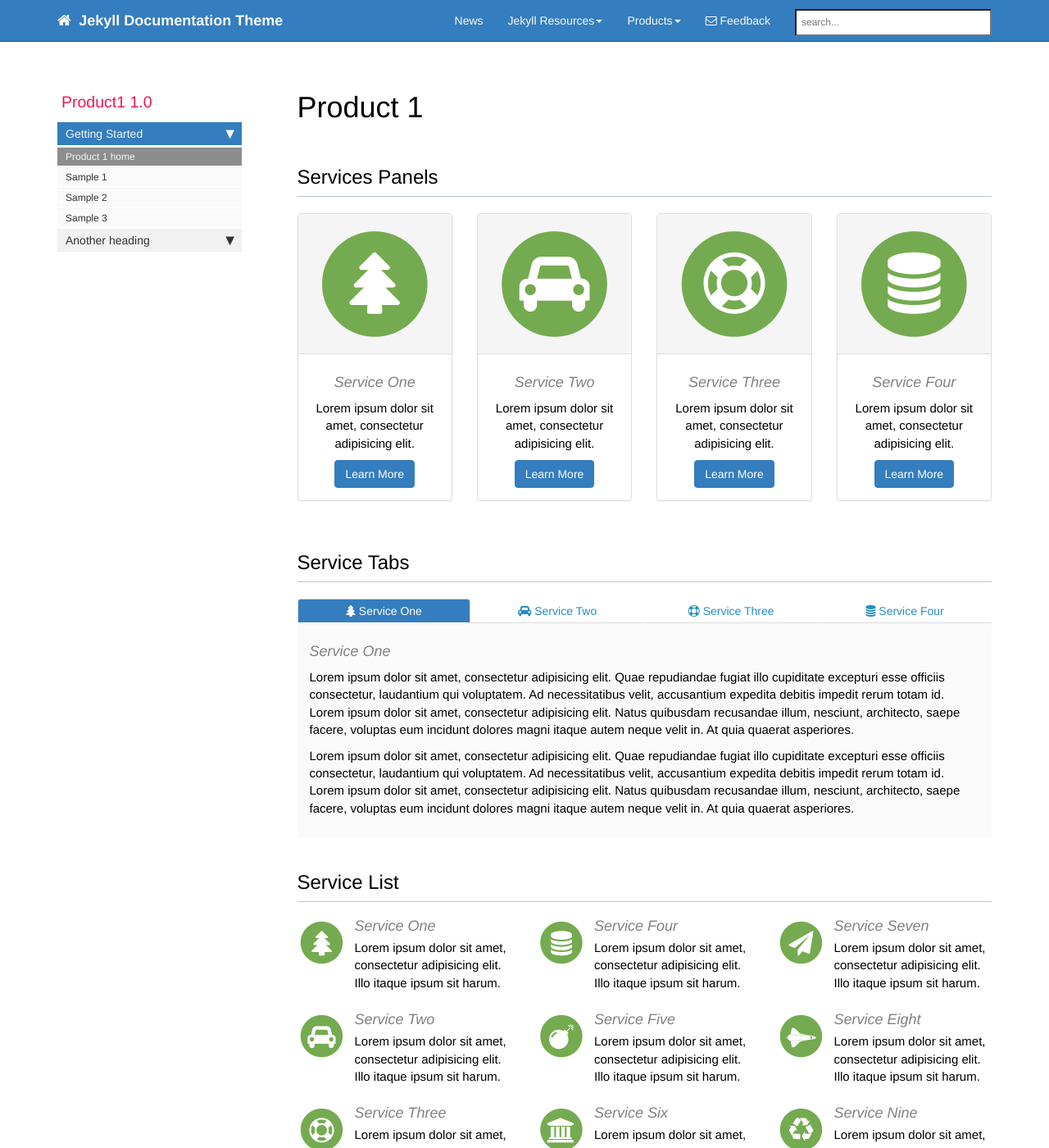
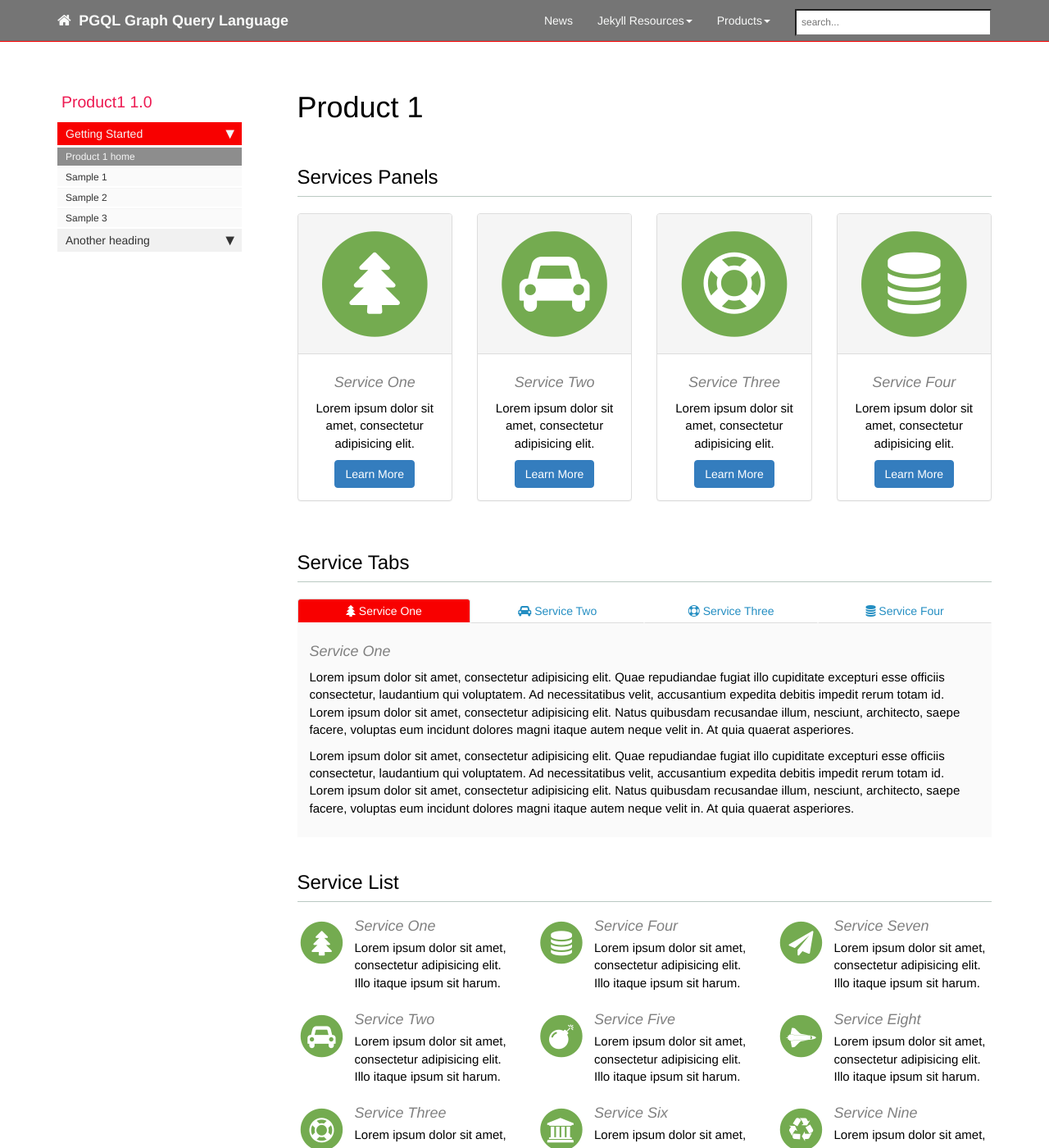
Before and after one commit to oracle/pgql-lang, a Jekyll site: the page built from pages/product1/p1_landing_page.html, in a window 1280 px wide and 1400 px high. Shown: the whole window at 82% size. Built offline with Jekyll 4.4.1, drawn with Linux system fonts in a browser that asks for light colours; nearby versions of some CDN libraries; comment, search, counter and statistics services are not loaded; some of the changed text lies outside the part shown.

Commit message:
created red theme

```diff
--- a/_config.yml
+++ b/_config.yml
@@ -2,19 +2,19 @@
 output: web
 # this property is useful for conditional filtering of content that is separate from the PDF.
 
-topnav_title: Jekyll Documentation Theme
+topnav_title: PGQL Graph Query Language
 # this appears on the top navigation bar next to the home button
 
-site_title: Jekyll theme for documentation
+site_title: PGQL Graph Query Language
 # this appears in the html browser tab for the site title (seen mostly by search engines, not users)
 
-company_name: Your company
+company_name: Oracle and/or its affiliates
 # this appears in the footer
 
-github_editme_path: tomjohnson1492/documentation-theme-jekyll/blob/gh-pages/pages/
+github_editme_path:
 # if you're using Github, provide the basepath to the branch you've created for reviews, following the sample here. if not, leave this value blank.
 
-disqus_shortname: idrbwjekyll
+disqus_shortname:
 # if you're using disqus for comments, add the shortname here. if not, leave this value blank.
 
 host: 127.0.0.1
@@ -28,12 +28,12 @@ exclude:
   - .gitignore
 # these are the files and directories that jekyll will exclude from the build
 
-feedback_subject_line: Jekyll documentation theme
+feedback_subject_line: PGQL Graph Query Language
 
-feedback_email: tomjohnson1492@gmail.com
+feedback_email:
 # used as a contact email for the Feedback link in the top navigation bar
 
-# feedback_disable: true
+feedback_disable: true
 # if you uncomment the previous line, the Feedback link gets removed
 
 # feedback_text: "Need help?"
@@ -97,8 +97,8 @@ sidebars:
 - product2_sidebar
 - other
 
-description: "Intended as a documentation theme based on Jekyll for technical writers documenting software and other technical products, this theme has all the elements you would need to handle multiple products with both multi-level sidebar navigation, tags, and other documentation features."
+description: "Website Description"
 # the description is used in the feed.xml file
 
 # needed for sitemap.xml file only
-url: http://idratherbewriting.com
+url: oracle.github.io/pgql-lang/
--- a/_includes/footer.html
+++ b/_includes/footer.html
@@ -2,8 +2,8 @@
             <div class="row">
                 <div class="col-lg-12 footer">
                &copy;{{ site.time | date: "%Y"  }} {{site.company_name}}. All rights reserved. <br />
-{% if page.last_updated %}<span>Page last updated:</span> {{page.last_updated}}<br/>{% endif %} Site last generated: {{ site.time | date: "%b %-d, %Y"  }} <br />
-<p><img src="{{ "images/company_logo.png" }}" alt="Company logo"/></p>
+{% if page.last_updated %}<span>Page last updated:</span> {{page.last_updated}}<br/>{% endif %} Site last generated: {{ site.time | date: "%b %-d, %Y"  }} <!--<br />
+<p><img src="{{ "images/company_logo.png" }}" alt="Company logo"/></p>-->
                 </div>
             </div>
 </footer>
--- a/_includes/head.html
+++ b/_includes/head.html
@@ -12,7 +12,7 @@
 <link rel="stylesheet" href="{{ "css/modern-business.css" }}">
 <link rel="stylesheet" href="{{ "css/lavish-bootstrap.css" }}">
 <link rel="stylesheet" href="{{ "css/customstyles.css" }}">
-<link rel="stylesheet" href="{{ "css/theme-blue.css" }}">
+<link rel="stylesheet" href="{{ "css/theme-red.css" }}">
 
 <script src="https://cdnjs.cloudflare.com/ajax/libs/jquery/2.1.4/jquery.min.js"></script>
 <script src="https://cdnjs.cloudflare.com/ajax/libs/jquery-cookie/1.4.1/jquery.cookie.min.js"></script>
--- /dev/null
+++ b/css/theme-red.css
@@ -0,0 +1,103 @@
+.summary {
+    color: #808080;
+    border-left: 5px solid #ED1951;
+    font-size:16px;
+}
+
+
+h3 {color: #ED1951; }
+h4 {color: #808080; }
+
+.nav-tabs > li.active > a, .nav-tabs > li.active > a:hover, .nav-tabs > li.active > a:focus {
+    background-color: #248ec2;
+    color: white;
+}
+
+.nav > li.active > a {
+    background-color: #F80000;
+}
+
+.nav > li > a:hover {
+    background-color: #F80000;
+}
+
+div.navbar-collapse .dropdown-menu > li > a:hover {
+    background-color: #F80000;
+}
+
+.nav li.thirdlevel > a {
+    background-color: #FAFAFA !important;
+    color: #248EC2;
+    font-weight: bold;
+}
+
+a[data-toggle="tooltip"] {
+    color: #649345;
+    font-style: italic;
+    cursor: default;
+}
+
+.navbar-inverse {
+    background-color: #757575;
+    border-color: #F80000;
+}
+
+.navbar-inverse .navbar-nav > .open > a, .navbar-inverse .navbar-nav > .open > a:hover, .navbar-inverse .navbar-nav > .open > a:focus {
+    color: #595959;
+}
+
+.navbar-inverse .navbar-nav > .open > a, .navbar-inverse .navbar-nav > .open > a:hover, .navbar-inverse .navbar-nav > .open > a:focus {
+    background-color: #595959;
+    color: #ffffff;
+}
+
+/* not sure if using this ...*/
+.navbar-inverse .navbar-collapse, .navbar-inverse .navbar-form {
+    border-color: #248ec2 !important;
+}
+
+.btn-primary {
+    color: #ffffff;
+    background-color: #347DBE;
+    border-color: #347DBE;
+}
+
+.navbar-inverse .navbar-nav > .active > a, .navbar-inverse .navbar-nav > .active > a:hover, .navbar-inverse .navbar-nav > .active > a:focus {
+    background-color: #595959;
+}
+
+.btn-primary:hover,
+.btn-primary:focus,
+.btn-primary:active,
+.btn-primary.active,
+.open .dropdown-toggle.btn-primary {
+    background-color: #248ec2;
+    border-color: #347DBE;
+}
+
+.printTitle {
+    color: #015CAE !important;
+}
+
+body.print h1 {color: #015CAE !important; font-size:28px !important;}
+body.print h2 {color: #595959 !important; font-size:20px !important;}
+body.print h3 {color: #E50E51 !important; font-size:14px !important;}
+body.print h4 {color: #679DCE !important; font-size:14px; font-style: italic !important;}
+
+.anchorjs-link:hover {
+    color: #216f9b;
+}
+
+div.sidebarTitle {
+    color: #015CAE;
+}
+
+li.sidebarTitle {
+    margin-top:40px;
+    font-weight:normal;
+    font-size:130%;
+    color: #ED1951;
+    margin-bottom:10px;
+    margin-left: 5px;
+
+}
```
